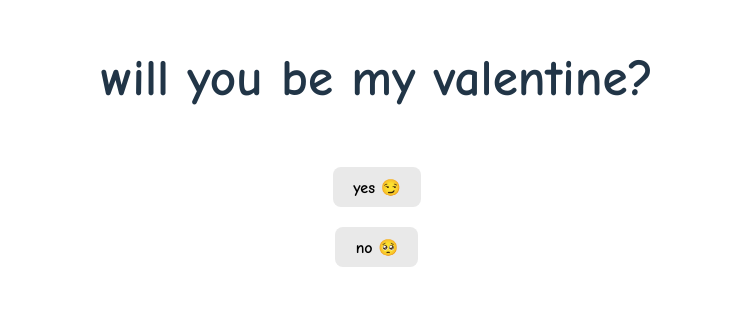
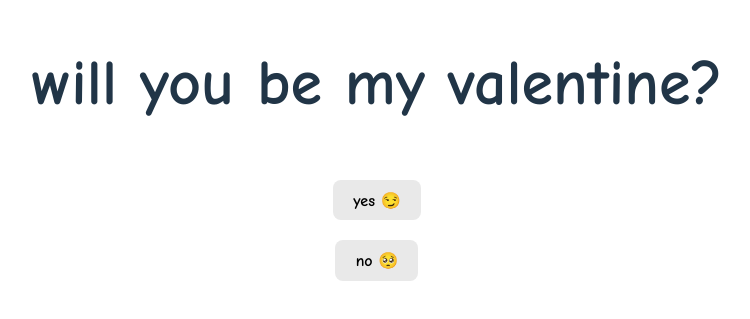
Before and after one commit to JustinShetty/invitation, a React (Vite) app: page / in a window 1280 px wide. Shown: the part 253-572 px from the top of the page, without its empty margins (263-1013 px from the left). Built offline with nearby package versions, Linux system fonts and the light colour scheme.

Commit message:
simplify styling

```diff
--- a/src/index.css
+++ b/src/index.css
@@ -1,13 +1,8 @@
 :root {
   font-family: "Comic Neue", sans-serif;
-  line-height: 1.5;
   font-weight: 900;
   color: #213547;
   background-color: #ffffff;
-  font-synthesis: none;
-  text-rendering: optimizeLegibility;
-  -webkit-font-smoothing: antialiased;
-  -moz-osx-font-smoothing: grayscale;
 }
 
 body {
@@ -16,26 +11,12 @@ body {
   place-items: center;
   min-width: 320px;
   min-height: 100vh;
-}
-
-#root {
-  max-width: 1280px;
-  margin: 0 auto;
-  padding: 2rem;
   text-align: center;
-}
-
-a {
-  color: #646cff;
-  text-decoration: inherit;
-}
-a:hover {
-  color: #747bff;
+  justify-items: center;
 }
 
 h1 {
-  font-size: 3.2em;
-  line-height: 1.1;
+  font-size: 4em;
 }
 
 button {
@@ -52,10 +33,6 @@ button {
 button:hover {
   border-color: #646cff;
 }
-button:focus,
-button:focus-visible {
-  outline: 4px auto -webkit-focus-ring-color;
-}
 
 @keyframes shake {
   0% { transform: translate(0, 0); }
```
Also changed, not shown: index.html (+1 -7 lines).
